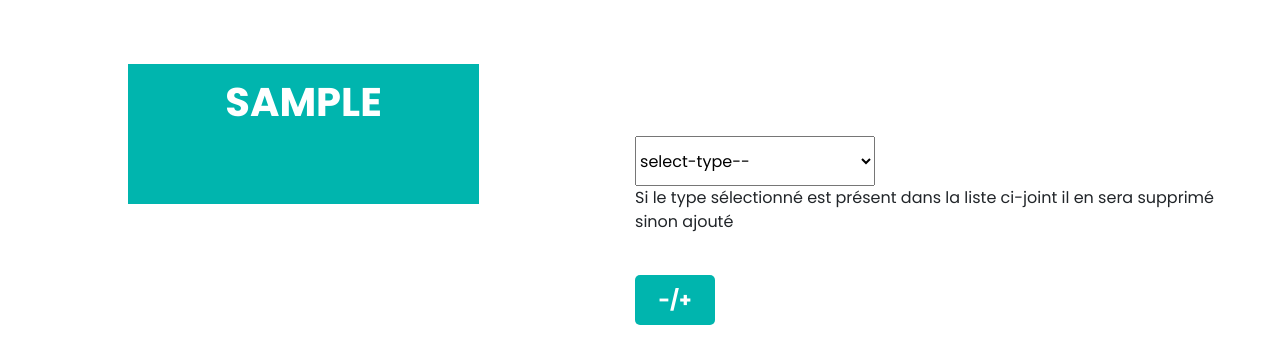
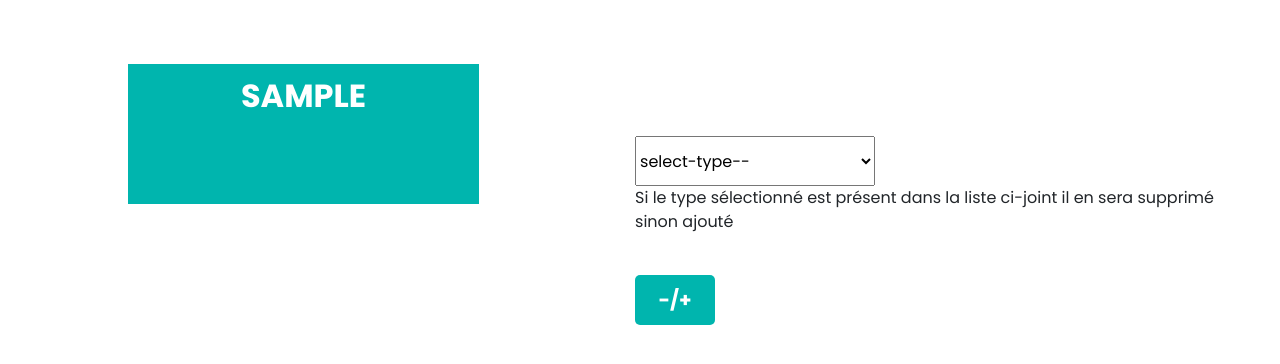
Before and after one commit to aureliensimon/db-confinement, a PHP site: page /php/pageweb/gestion_types.php in a window 1280 px wide. Shown: the part 100-464 px from the top of the page. Run offline with PHP 8.4, Linux system fonts and the light colour scheme; tables that the repository leaves empty or names only in its code hold one stand-in row (values such as "Sample post"); data that the repository does not hold is empty; some libraries are stand-ins or nearby versions.

Commit message:
reduce size box

```diff
--- a/css/gestion_types.css
+++ b/css/gestion_types.css
@@ -6,12 +6,13 @@
 }
 
 .type_box{
-
   color: white;
   text-transform: uppercase;
   font-weight: 700;
   text-align: center;
-  font-size: 2.5em;
+  font-size: 2em;
+  height: 6vh;
+  margin-bottom: 10px;
 }
 
 #ajoutouretrait{
```
